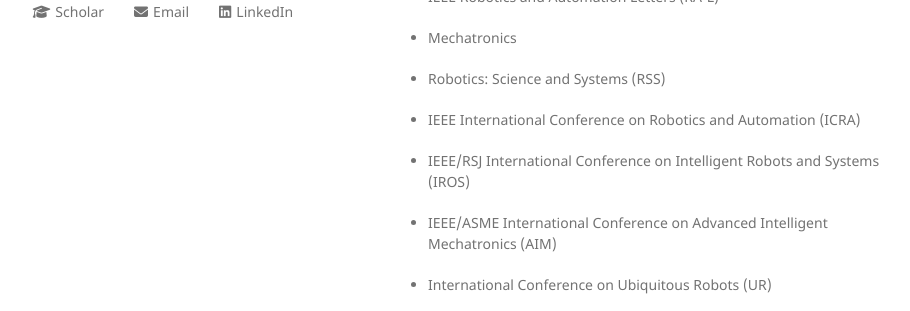
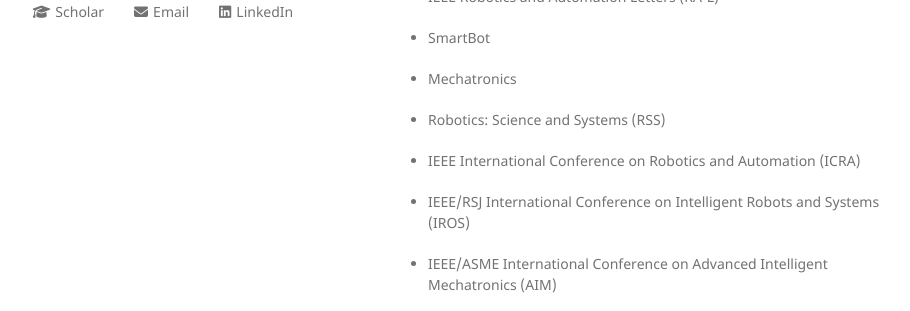
Before and after one commit to guanqiliang/guanqiliang.github.com, a Jekyll site: the page built from index.md, in a window 1280 px wide and 900 px high, scrolled down 4681 px, cut to the strip 376-687 px from the top of the window. Shown: the whole strip, without its empty margins (182-1092 px from the left). Built offline with Jekyll 4.4.1, drawn with Linux system fonts in a browser that asks for light colours; our own code applies the rules of GitHub Pages for plain Markdown files.

Commit message:
Update index.md

```diff
--- a/index.md
+++ b/index.md
@@ -167,6 +167,8 @@ Science and Systems. </i></strong> [[RSS Pioneers 2025]](https://sites.google.co
 
 * IEEE Robotics and Automation Letters (RA-L)
 
+* SmartBot
+
 * Mechatronics
 
 * Robotics: Science and Systems (RSS)
```
